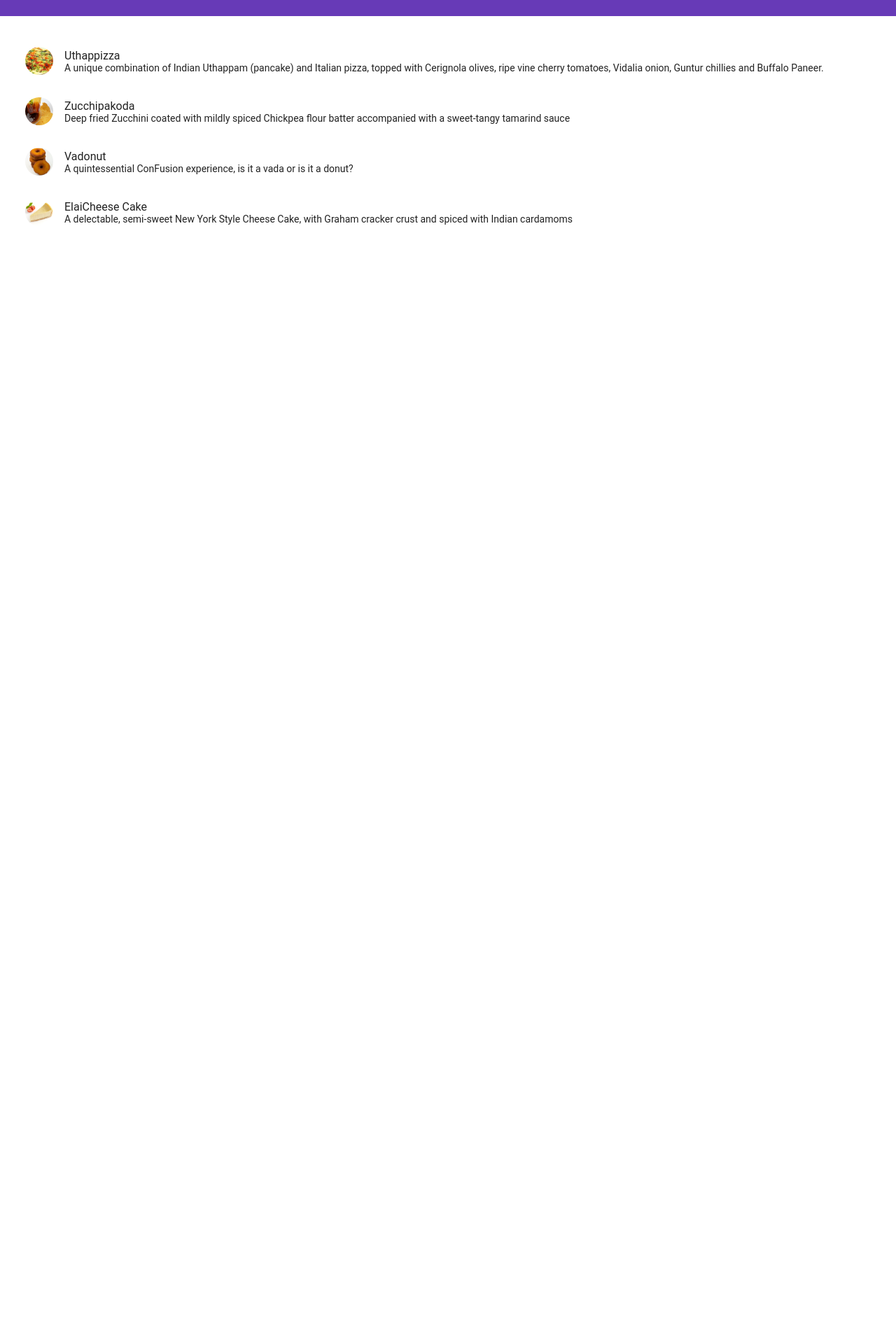
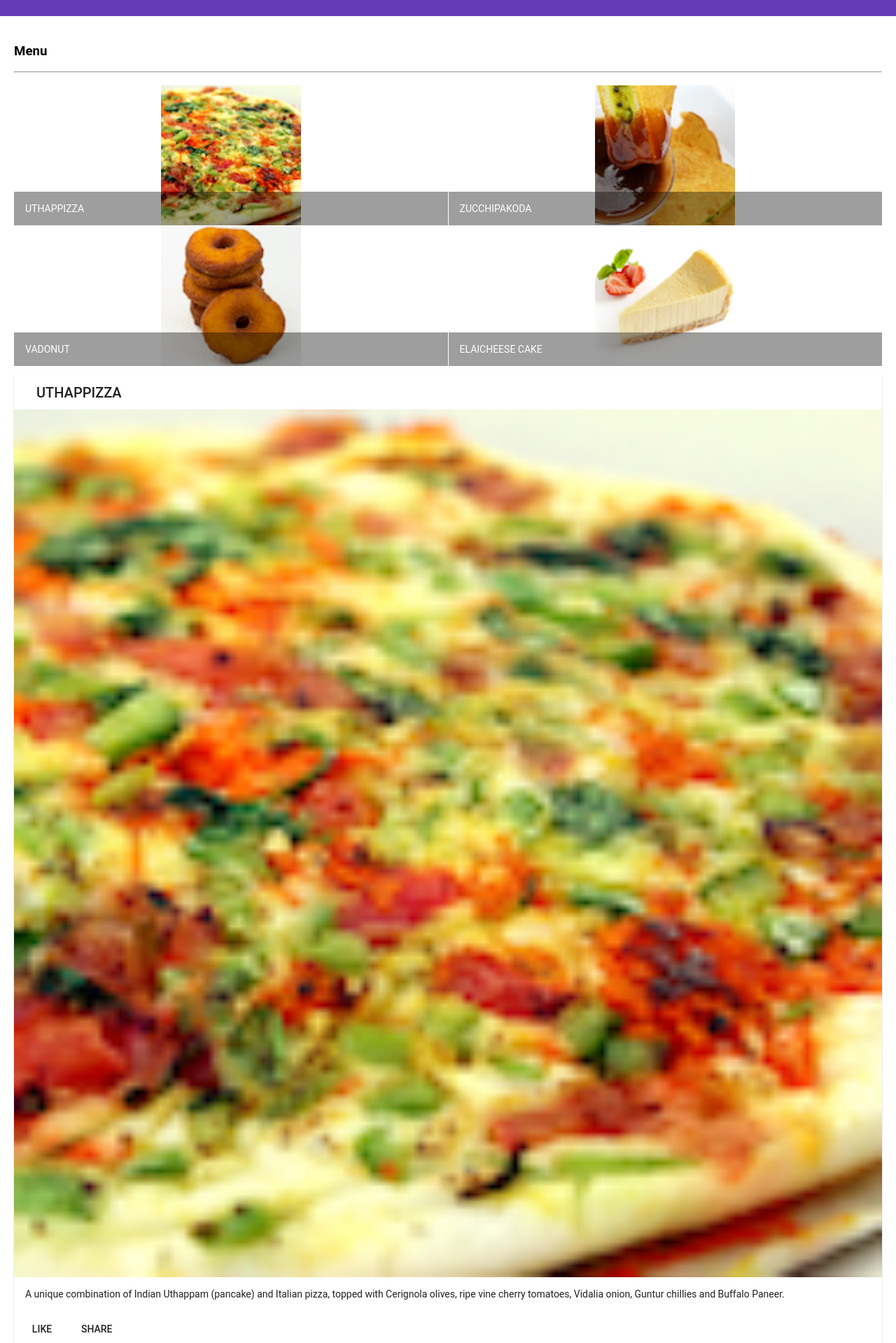
Before and after one commit to atomboy191/Angular, an Angular app: page / in a window 1280 px wide. Shown: the part 41-1960 px from the top of the page at 70% size. Before the commit the page ends 800 px from the top, so only its background shows below. Built offline with nearby package versions, Linux system fonts and the light colour scheme.

Commit message:
components part 2

```diff
--- a/src/app/menu/menu.component.html
+++ b/src/app/menu/menu.component.html
@@ -1,11 +1,37 @@
 <div class="container" fxLayout="column" fxLayoutGap="10px">
-  <mat-list fxFlex>
-    <mat-list-item *ngFor="let dish of dishes">
-      <img matListAvatar src={{dish.image}} alt={{dish.name}}>
-      <h1 matLine>{{dish.name}}</h1>
-      <p matLine>
-        <span>{{dish.description}}</span>
-      </p>
-    </mat-list-item>
-  </mat-list>
+  <div fxFlex>
+    <div>
+      <h3>Menu</h3>
+      <hr>
+    </div>
+  </div>
+
+  <div fxFlex>
+    <mat-grid-list cols="2" rowHeight="200px">
+      <mat-grid-tile *ngFor="let dish of dishes">
+        <img height="200px" src={{dish.image}} alt={{dish.name}}>
+        <mat-grid-tile-footer>
+          <h1>{{dish.name | uppercase}}</h1>
+        </mat-grid-tile-footer>
+      </mat-grid-tile>
+    </mat-grid-list>
+  </div>
+
+  <div fxFlex *ngIf="selectedDish">
+    <mat-card>
+      <mat-card-header>
+        <mat-card-title>
+          {{selectedDish.name | uppercase}}
+        </mat-card-title>
+      </mat-card-header>
+      <img mat-card-image src={{selectedDish.image}} alt={{selectedDish.name}}>
+      <mat-card-content>
+        <p>{{selectedDish.description}}</p>
+      </mat-card-content>
+      <mat-card-actions>
+        <button mat-button>LIKE</button>
+        <button mat-button>SHARE</button>
+      </mat-card-actions>
+    </mat-card>
+  </div>
 </div>
--- a/src/app/menu/menu.component.ts
+++ b/src/app/menu/menu.component.ts
@@ -1,14 +1,7 @@
 import { Component, OnInit } from '@angular/core';
 import { Dish } from '../shared/dish'
 
-@Component({
-  selector: 'app-menu',
-  templateUrl: './menu.component.html',
-  styleUrls: ['./menu.component.scss']
-})
-export class MenuComponent implements OnInit {
-
-  dishes : Dish[] = [
+const DISHES: Dish[] = [
   {
     id: '0',
     name: 'Uthappizza',
@@ -52,6 +45,17 @@
   }
 ];
 
+@Component({
+  selector: 'app-menu',
+  templateUrl: './menu.component.html',
+  styleUrls: ['./menu.component.scss']
+})
+export class MenuComponent implements OnInit {
+
+  dishes : Dish[] = DISHES;
+
+  selectedDish: Dish = DISHES[0];
+
   constructor() { }
 
   ngOnInit() {
```
Also changed, not shown: src/app/app.module.ts (+7 -1 lines). Lines whose indentation alone changed are shown as unchanged.
